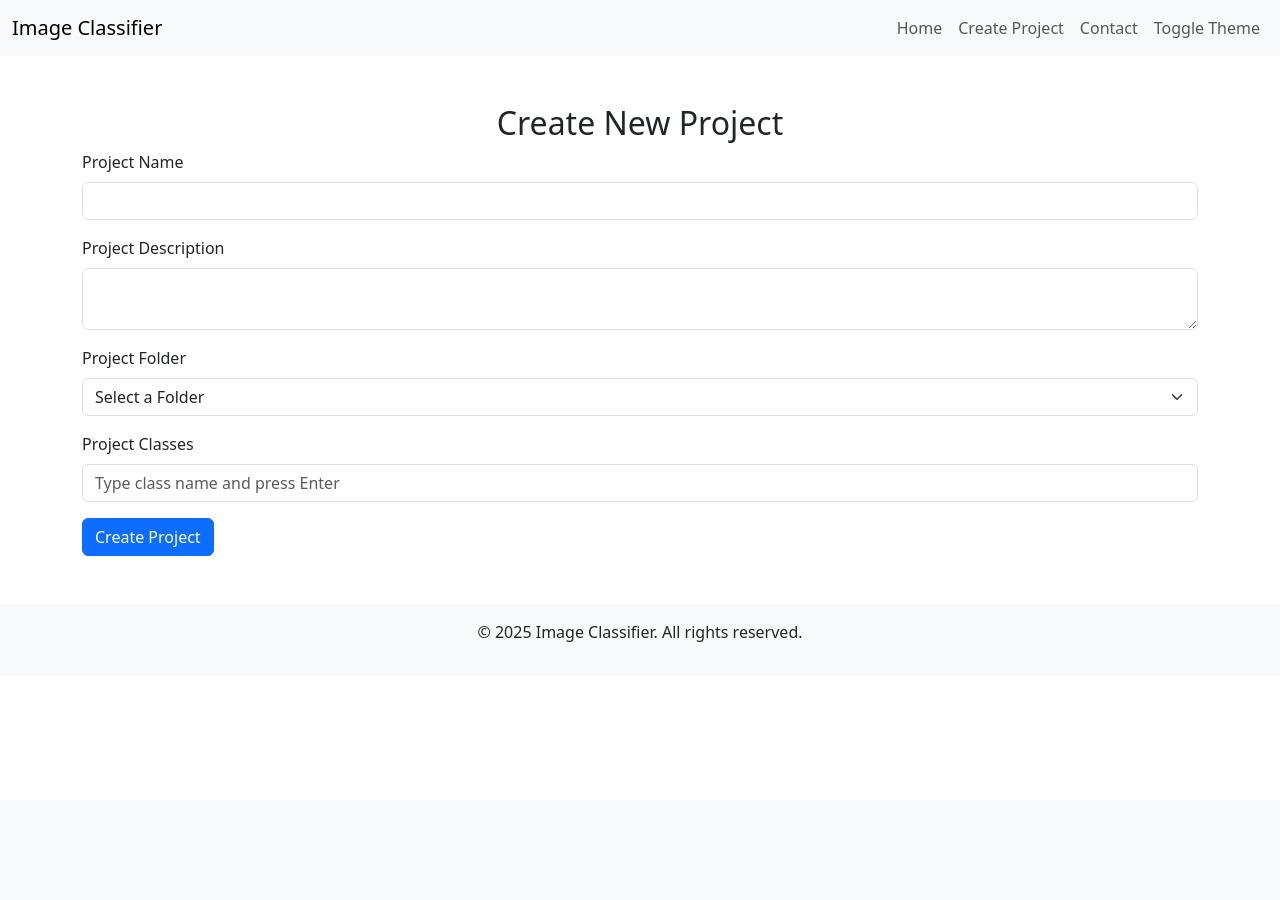
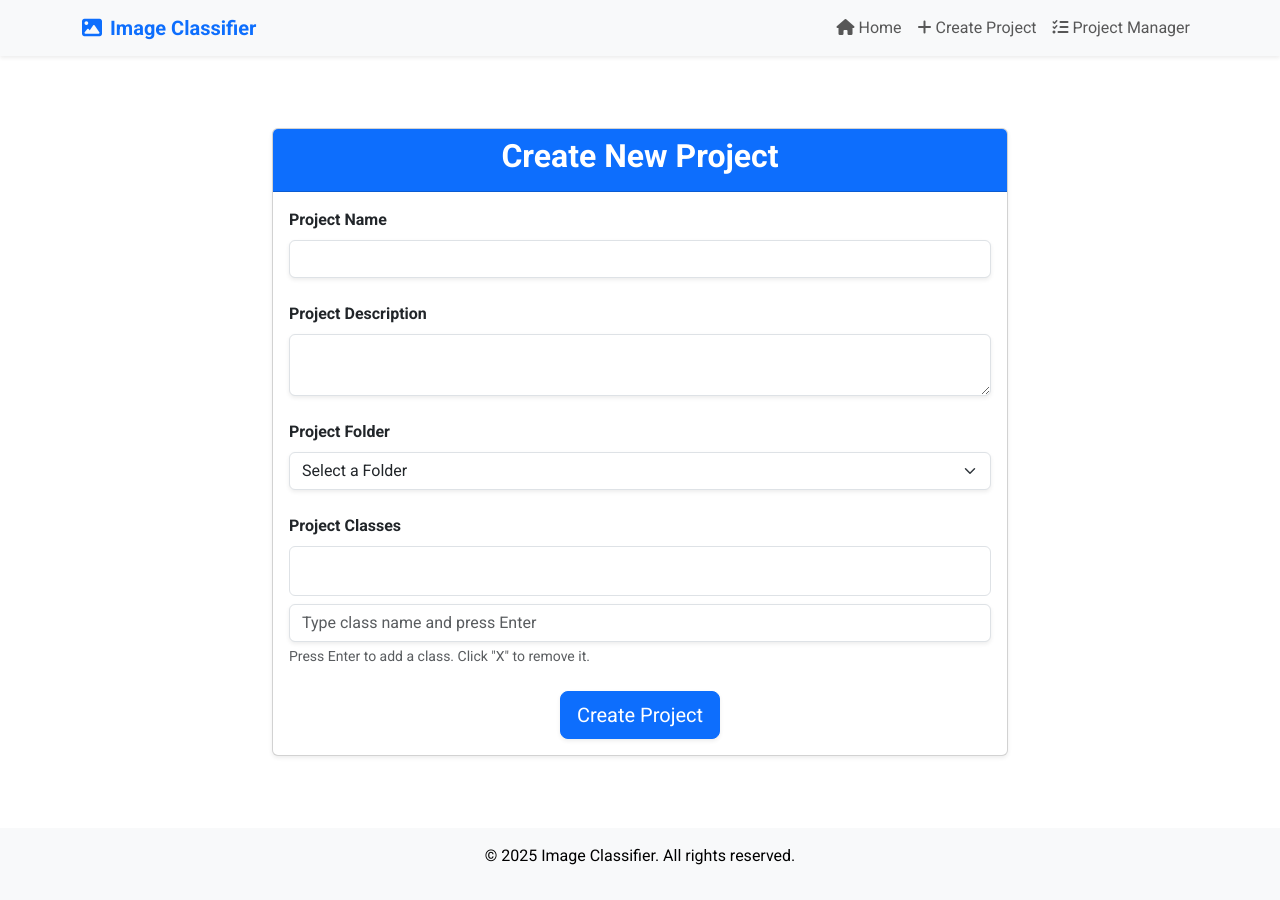
Before and after one commit to clickTwice26/image-classifier, a Flask app: page /project/create in a window 1280 px wide. Before the commit the page ends 642 px from the top, so only its background shows below. Run offline with Flask 3, Linux system fonts and the light colour scheme; some libraries are stand-ins or nearby versions.

Commit message:
updated frontend and basic design improvements

```diff
--- a/app.py
+++ b/app.py
@@ -12,8 +12,12 @@ from ic.logger import logger
 from ic.models import *
 from ic.forms import *
 import ic.handler as Handler
+import ic.filters as Filters
+import ic.project as Project
+
 app = Flask(__name__)
 app.secret_key = os.urandom(24)  # Or use any other random string
+app.jinja_env.filters['dhaka_time'] = Filters.format_datetime_to_dhaka
 app.config['WTF_CSRF_SECRET_KEY'] = os.urandom(24)
 app.config['SECRET_KEY'] = "adkasdkljaskldjklajdklajsdkljaklsdjasd"
 app.config['SESSION_TYPE'] = 'filesystem'
@@ -46,21 +50,21 @@ limiter = Limiter(
     storage_uri="redis://localhost:6379"
 )
 
-
 @app.route("/")
 def home():
     allProjects = Projects.query.filter_by(projectStatus="Active").all()
-
-
     return render_template('index.html', allProjects=allProjects)
-
 @app.route("/project/create", methods=["GET", "POST"])
 def projectCreate():
     return Handler.projectCreator(db, request, session)
-
-
 @app.route("/project/manage", methods=["GET"])
 def projectManage():
     return Handler.projectManager(db, request, session)
+@app.route("/project/management")
+def projectManagement():
+    return Handler.projectManagement(db, request, session)
+@app.route("/project/<int:projectId>")
+def projectView(projectId : int):
+    return Project.projectViewer(db, request, session)
 if __name__ == "__main__":
     app.run(debug=True, port=8989, host="localhost")
--- a/ic/models.py
+++ b/ic/models.py
@@ -19,6 +19,7 @@ class Projects(db.Model):
 
 
     def getProjectClasses(self) -> list:
+        print(self.projectClasses)
         return json.loads(self.projectClasses)
     def addProjectClass(self, className : str) -> list:
         classes = self.getProjectClasses()
--- a/ic/programs.py
+++ b/ic/programs.py
@@ -6,4 +6,5 @@ def getEmptyDirectorys(path: str) -> list:
         childDir = len(os.listdir(os.path.join(path, i)))  # Corrected path concatenation
         if childDir == 0:
             emptyDirs.append(i)
+    emptyDirs.remove("classified_images")
     return emptyDirs
--- /dev/null
+++ b/ic/project.py
@@ -0,0 +1,6 @@
+from flask import Flask, render_template
+from ic.models import Projects
+def projectViewer(db, request, session, projectId):
+    projectInfo = Project.query.filter_by(id = projectId).first()
+    unclassifiedImages = os.listdir(f'static/{projectInfo.projectFolder}')
+    return render_template("project.html", projectInfo = projectInfo, unclassifiedImages = unclassifiedImages)
--- a/templates/base.html
+++ b/templates/base.html
@@ -4,23 +4,43 @@
     <meta charset="UTF-8">
     <meta name="viewport" content="width=device-width, initial-scale=1.0">
     <title>{% block title %}Image Classification{% endblock %}</title>
+    <!-- Google Fonts -->
+    <link href="https://fonts.googleapis.com/css2?family=Roboto:wght@400;700&display=swap" rel="stylesheet">
     <!-- Bootstrap CSS -->
     <link href="https://cdn.jsdelivr.net/npm/bootstrap@5.3.0-alpha3/dist/css/bootstrap.min.css" rel="stylesheet">
     <style>
+        /* Global Font and Color Variables */
+        :root {
+            --font-family: 'Roboto', sans-serif;
+            --color-primary: #0d6efd; /* Bootstrap primary color */
+            --color-background: #ffffff; /* Light mode background */
+            --color-text: #000000; /* Light mode text color */
+        }
+
         body {
+            font-family: var(--font-family);
+            background-color: var(--color-background);
+            color: var(--color-text);
             transition: background-color 0.3s, color 0.3s;
         }
-        .dark-mode {
-            background-color: #212529 !important;
-            color: #f8f9fa !important;
+
+        a {
+            color: var(--color-primary);
+            text-decoration: none;
         }
-        .dark-mode .navbar {
-            background-color: #343a40 !important;
+
+        a:hover {
+            text-decoration: underline;
         }
-        .dark-mode .footer {
-            background-color: #343a40 !important;
-            color: #f8f9fa !important;
+
+        h1, h2, h3, h4, h5, h6 {
+            font-weight: 700;
         }
+
+        p, li {
+            font-weight: 400;
+        }
+
         img {
             max-width: 100%;
             height: auto;
@@ -33,6 +53,7 @@
 
     <!-- Main Content -->
     <main class="container-fluid py-4">
+        {% include 'components/alert.html'%}
         {% block content %}
         <div class="row">
             <div class="col-12">
@@ -44,41 +65,9 @@
 
     <!-- Footer -->
     {% include 'components/footer.html' %}
+    <script src="https://kit.fontawesome.com/bfc1c55c75.js" crossorigin="anonymous"></script>
 
     <!-- Bootstrap Bundle with Popper -->
     <script src="https://cdn.jsdelivr.net/npm/bootstrap@5.3.0-alpha3/dist/js/bootstrap.bundle.min.js"></script>
-    <script>
-        // Apply the theme based on localStorage on initial load
-        document.addEventListener('DOMContentLoaded', () => {
-            const currentTheme = localStorage.getItem('theme') || 'light';
-            if (currentTheme === 'dark') {
-                document.body.classList.add('dark-mode');
-                document.querySelector('nav').classList.add('dark-mode');
-                document.querySelector('footer').classList.add('dark-mode');
-                document.getElementById('theme-toggle').classList.replace('btn-outline-dark', 'btn-outline-light');
-            }
-        });
-
-        // Toggle theme and update localStorage
-        document.getElementById('theme-toggle').addEventListener('click', () => {
-            const body = document.body;
-            const nav = document.querySelector('nav');
-            const footer = document.querySelector('footer');
-            const button = document.getElementById('theme-toggle');
-            if (body.classList.contains('dark-mode')) {
-                body.classList.remove('dark-mode');
-                nav.classList.remove('dark-mode');
-                footer.classList.remove('dark-mode');
-                localStorage.setItem('theme', 'light');
-                button.classList.replace('btn-outline-light', 'btn-outline-dark');
-            } else {
-                body.classList.add('dark-mode');
-                nav.classList.add('dark-mode');
-                footer.classList.add('dark-mode');
-                localStorage.setItem('theme', 'dark');
-                button.classList.replace('btn-outline-dark', 'btn-outline-light');
-            }
-        });
-    </script>
 </body>
 </html>
--- /dev/null
+++ b/templates/components/alert.html
@@ -0,0 +1,14 @@
+
+    <!-- Display Flash Messages -->
+    {% with messages = get_flashed_messages(with_categories=true) %}
+        {% if messages %}
+            <div class="alert-container">
+                {% for category, message in messages %}
+                    <div class="alert alert-{{ category }} alert-dismissible fade show" role="alert">
+                        {{ message }}
+                        <button type="button" class="btn-close" data-bs-dismiss="alert" aria-label="Close"></button>
+                    </div>
+                {% endfor %}
+            </div>
+        {% endif %}
+    {% endwith %}
--- a/templates/components/navbar.html
+++ b/templates/components/navbar.html
@@ -1,22 +1,28 @@
-<nav class="navbar navbar-expand-lg navbar-light bg-light">
-    <div class="container-fluid">
-        <a class="navbar-brand" href="/">Image Classifier</a>
+
+<nav class="navbar navbar-expand-lg navbar-light bg-light shadow-sm">
+    <div class="container">
+        <a class="navbar-brand fw-bold text-primary" href="/">
+            <i class="fas fa-image me-2"></i>Image Classifier
+        </a>
         <button class="navbar-toggler" type="button" data-bs-toggle="collapse" data-bs-target="#navbarNav" aria-controls="navbarNav" aria-expanded="false" aria-label="Toggle navigation">
             <span class="navbar-toggler-icon"></span>
         </button>
         <div class="collapse navbar-collapse" id="navbarNav">
             <ul class="navbar-nav ms-auto">
                 <li class="nav-item">
-                    <a class="nav-link" href="/">Home</a>
+                    <a class="nav-link fw-medium" href="/">
+                        <i class="fas fa-home me-1"></i>Home
+                    </a>
                 </li>
                 <li class="nav-item">
-                    <a class="nav-link" href="{{url_for('projectCreate')}}">Create Project</a>
+                    <a class="nav-link fw-medium" href="{{ url_for('projectCreate') }}">
+                        <i class="fas fa-plus me-1"></i>Create Project
+                    </a>
                 </li>
                 <li class="nav-item">
-                    <a class="nav-link" href="/contact">Contact</a>
-                </li>
-                <li class="nav-item">
-                    <a id="theme-toggle" class="nav-link btn btn-outline-dark">Toggle Theme</a>
+                    <a class="nav-link fw-medium" href="{{ url_for('projectManagement') }}">
+                        <i class="fas fa-tasks me-1"></i>Project Manager
+                    </a>
                 </li>
             </ul>
         </div>
--- a/templates/projectCreate.html
+++ b/templates/projectCreate.html
@@ -3,52 +3,64 @@
 {% block title %}Create New Project{% endblock %}
 
 {% block content %}
-<div class="container py-4">
-    <h2 class="text-center">Create New Project</h2>
-
+<div class="container py-5">
+    <div class="row justify-content-center">
+        <div class="col-lg-8 col-md-10">
+            <div class="card shadow-sm">
+                <div class="card-header bg-primary text-white text-center">
+                    <h2>Create New Project</h2>
+                </div>
+                <div class="card-body">
                     <form method="POST" enctype="multipart/form-data">
                         {{ form.hidden_tag() }}  <!-- CSRF token -->
 
                         <!-- Project Name -->
-        <div class="mb-3">
-            {{ form.projectName.label(class="form-label") }}
-            {{ form.projectName(class="form-control") }}
+                        <div class="mb-4">
+                            {{ form.projectName.label(class="form-label fw-bold") }}
+                            {{ form.projectName(class="form-control shadow-sm") }}
                             {% for error in form.projectName.errors %}
-                <div class="text-danger">{{ error }}</div>
+                                <div class="text-danger small">{{ error }}</div>
                             {% endfor %}
                         </div>
 
                         <!-- Project Description -->
-        <div class="mb-3">
-            {{ form.projectDescription.label(class="form-label") }}
-            {{ form.projectDescription(class="form-control") }}
+                        <div class="mb-4">
+                            {{ form.projectDescription.label(class="form-label fw-bold") }}
+                            {{ form.projectDescription(class="form-control shadow-sm") }}
                             {% for error in form.projectDescription.errors %}
-                <div class="text-danger">{{ error }}</div>
+                                <div class="text-danger small">{{ error }}</div>
                             {% endfor %}
                         </div>
 
                         <!-- Project Folder (Dropdown) -->
-        <div class="mb-3">
-            {{ form.projectFolder.label(class="form-label") }}
-            {{ form.projectFolder(class="form-select") }}
+                        <div class="mb-4">
+                            {{ form.projectFolder.label(class="form-label fw-bold") }}
+                            {{ form.projectFolder(class="form-select shadow-sm") }}
                             {% for error in form.projectFolder.errors %}
-                <div class="text-danger">{{ error }}</div>
+                                <div class="text-danger small">{{ error }}</div>
                             {% endfor %}
                         </div>
 
-        <!-- Project Classes (Comma-separated input) -->
-        <div class="mb-3">
-            <label for="projectClasses" class="form-label">Project Classes</label>
-            <div class="d-flex flex-wrap" id="classes-container">
+                        <!-- Project Classes -->
+                        <div class="mb-4">
+                            <label for="projectClasses" class="form-label fw-bold">Project Classes</label>
+                            <div class="d-flex flex-wrap border rounded p-2 mb-2" id="classes-container" style="min-height: 50px;">
                                 <!-- Dynamically added classes will appear here as tags -->
                             </div>
-            <input id="projectClasses" name="projectClasses" type="text" class="form-control" placeholder="Type class name and press Enter" value="{{ request.form.get('projectClasses', '') }}">
-
+                            <input id="projectClasses" name="projectClasses" type="text" class="form-control shadow-sm"
+                                   placeholder="Type class name and press Enter" autocomplete="off" value="{{ request.form.get('projectClasses', '') }}">
+                            <div class="form-text">Press Enter to add a class. Click "X" to remove it.</div>
                         </div>
 
                         <!-- Submit Button -->
-        <button type="submit" class="btn btn-primary">{{ form.submit.label }}</button>
+                        <div class="text-center">
+                            <button type="submit" class="btn btn-primary btn-lg shadow-sm">Create Project</button>
+                        </div>
                     </form>
+                </div>
+            </div>
+        </div>
+    </div>
 </div>
 
 <script>
@@ -62,13 +74,14 @@
 
     function createClassTag(className) {
         const tag = document.createElement('span');
-        tag.classList.add('badge', 'bg-primary', 'me-2', 'mb-2');
+        tag.classList.add('badge', 'bg-primary', 'text-white', 'me-2', 'mb-2');
+        tag.style.cursor = 'pointer';
         tag.innerText = className;
 
-        const removeButton = document.createElement('button');
-        removeButton.type = 'button';
-        removeButton.classList.add('btn', 'btn-sm', 'btn-danger', 'ms-2');
-        removeButton.innerText = 'X';
+        const removeButton = document.createElement('span');
+        removeButton.classList.add('ms-2', 'text-white', 'fw-bold');
+        removeButton.style.cursor = 'pointer';
+        removeButton.innerText = '✖';
         removeButton.onclick = function() {
             projectClasses = projectClasses.filter(c => c !== className);
             tag.remove();
@@ -91,5 +104,10 @@
             event.preventDefault();
         }
     });
+
+    // Update the input value before form submission
+    document.querySelector('form').addEventListener('submit', function(event) {
+        updateProjectClasses();
+    });
 </script>
 {% endblock %}
```
Also changed, not shown: ic/filters.py (added, +16 -0 lines), ic/handler.py (+40 -7 lines), templates/projectManagement.html (added, +46 -0 lines). Lines whose indentation alone changed are shown as unchanged.
